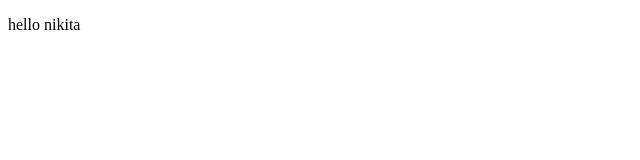
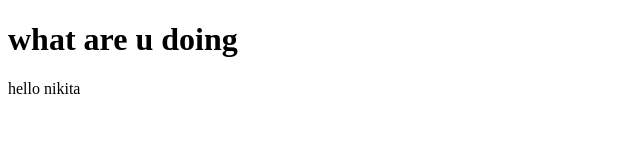
Before and after one commit to kajalnikita/nikitakumari, a plain HTML site: page index.html in a window 1280 px wide. Shown: the whole page, without its empty margins (0-640 px from the left). Drawn offline with Linux system fonts and the light colour scheme.

Commit message:
this is my second commit

```diff
--- a/index.html
+++ b/index.html
@@ -6,6 +6,7 @@
     <title>Document</title>
 </head>
 <body>
+    <h1>what are u doing</h1>
     <p>hello nikita</p>
 </body>
 </html>
```
